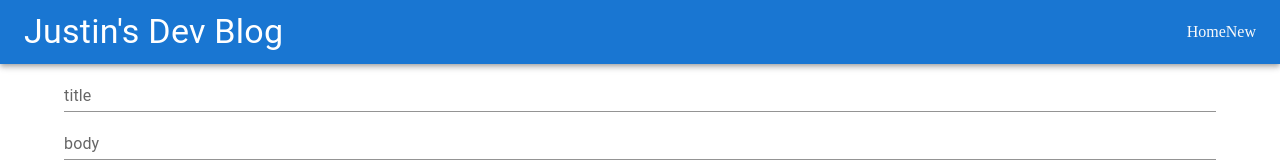
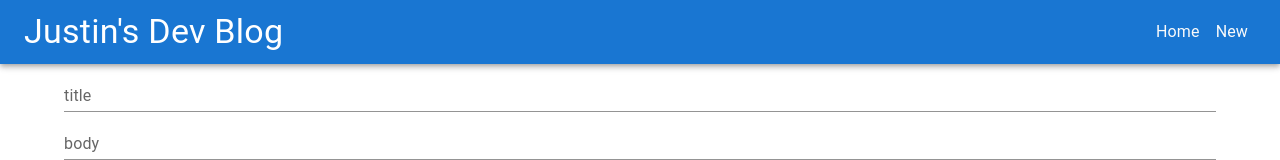
Before and after one commit to justinkim2015/personal-blog, a React (Create React App) app in the folder frontend/: page /edit/1 in a window 1280 px wide. Shown: the top 160 px of the page. Built offline with nearby package versions, Linux system fonts and the light colour scheme; no server answers.

Commit message:
Restyle posts

```diff
--- a/frontend/src/components/MyLink.js
+++ b/frontend/src/components/MyLink.js
@@ -1,11 +1,9 @@
 import { Link } from "@mui/material";
-import { grey } from '@mui/material/colors';
 
-const MyLink = ({href, text}) => {
-  const white = grey[50];
+const MyLink = ({href, text, sx, color}) => {
 
   return (
-    <Link href={href} color={white} variant="inherit" underline="hover">{text}</Link>
+    <Link href={href} color={color} variant="inherit" underline="hover" sx={sx}>{text}</Link>
   )
 }
 
--- a/frontend/src/components/Navbar.js
+++ b/frontend/src/components/Navbar.js
@@ -4,8 +4,11 @@ import Box from "@mui/material/Box";
 import Toolbar from "@mui/material/Toolbar";
 import Typography from "@mui/material/Typography";
 import MyLink from "./MyLink";
+import { grey } from '@mui/material/colors';
 
 export default function Navbar() {
+  const white = grey[50];
+
   return (
     <Box sx={{ flexGrow: 1 }}>
       <AppBar position="static">
@@ -14,8 +17,10 @@ export default function Navbar() {
             Justin's Dev Blog
           </Typography>
 
-          <MyLink href='/' text='Home'></MyLink>
-          <MyLink href='/new' text='New'></MyLink>
+          <Typography component="div">
+            <MyLink href='/' text='Home' sx={{m: 1}} color={white}></MyLink>
+            <MyLink href='/new' text='New' sx={{m: 1}} color={white}></MyLink>
+          </Typography>
         </Toolbar>
       </AppBar>
     </Box>
--- a/frontend/src/components/Post.js
+++ b/frontend/src/components/Post.js
@@ -1,10 +1,20 @@
 import { Box } from "@mui/system";
-import { Link } from "react-router-dom";
+import MyLink from "./MyLink";
+import { Typography } from "@mui/material";
+import { grey } from "@mui/material/colors";
 
 const Post = ({ title, content, postId }) => {
+  const black = grey[900];
+
   return (
     <Box sx={{ p: 2, border: "1px solid grey" }}>
-      <Link to={`/posts/${postId}`}>{title} - {content}</Link>
+      <Typography>
+        <MyLink
+          href={`/posts/${postId}`}
+          text={`${title} - ${content}`}
+          color={black}
+        ></MyLink>
+      </Typography>
     </Box>
   );
 };
```
